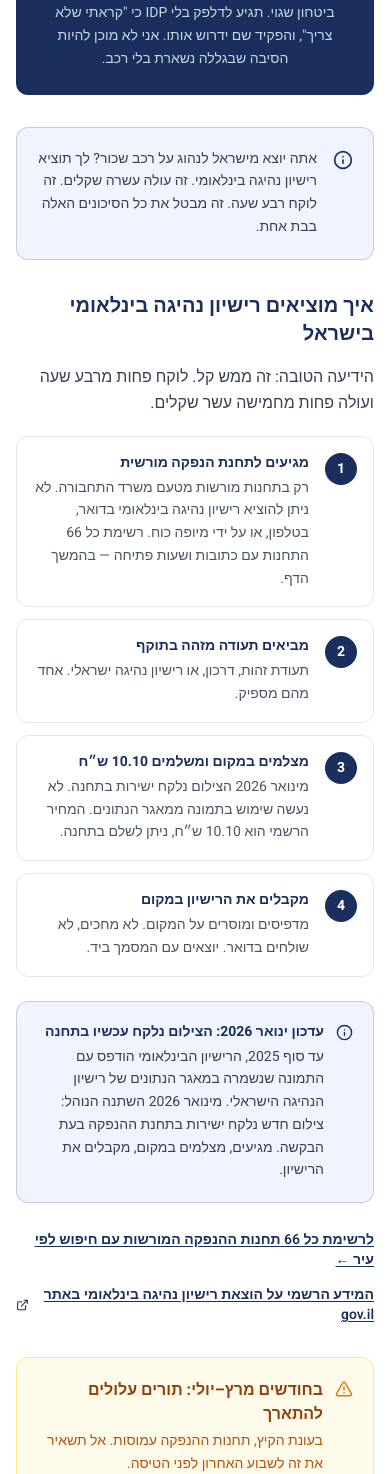
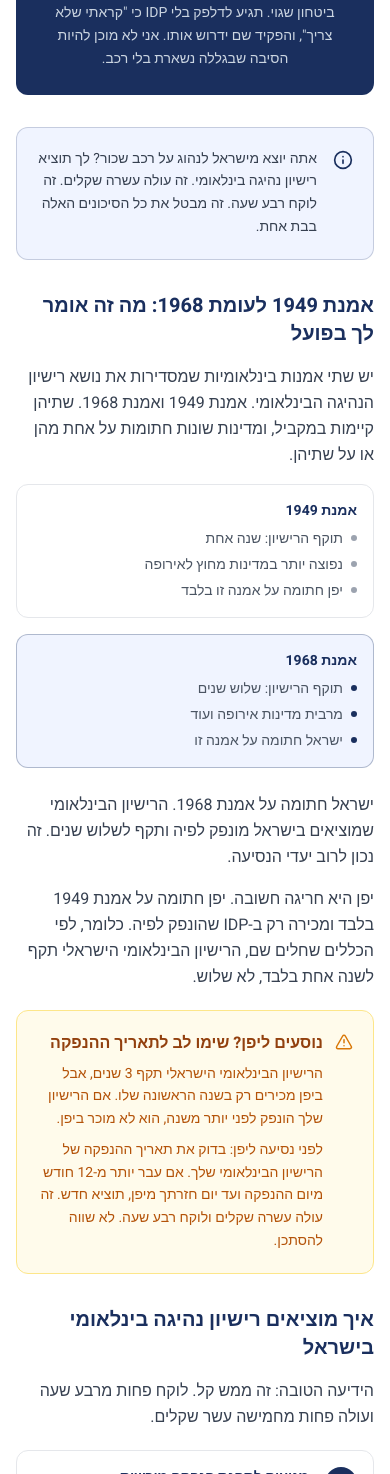
Before and after one commit to Shmulix/derekh-agav, a Next.js app: page /posts/international-driving-permit in a window 390 px wide. Shown: the part 4147-5621 px from the top of the page. Built offline with nearby package versions, Linux system fonts and the light colour scheme.

Commit message:
IDP post: add conventions 1949 vs 1968 section with Japan warning

```diff
--- a/app/posts/international-driving-permit/page.tsx
+++ b/app/posts/international-driving-permit/page.tsx
@@ -14,6 +14,7 @@ const mobileTocItems = [
   { id: "why-not-asked", label: "למה חברות השכרה לא תמיד מבקשות את רישיון הנהיגה הבינלאומי?" },
   { id: "when-required", label: "כשהוא כן נדרש" },
   { id: "which-countries", label: "באיזו מדינה צריך רישיון בינלאומי?" },
+  { id: "conventions", label: "אמנת 1949 לעומת 1968: מה זה אומר לך בפועל" },
   { id: "how-to-get", label: "איך מוציאים רישיון נהיגה בינלאומי" },
   { id: "stations", label: "כל תחנות ההנפקה בישראל" },
   { id: "looks-like", label: "איך הוא נראה" },
@@ -130,6 +131,7 @@ export default function InternationalDrivingLicensePost() {
                       { href: "#why-not-asked", label: "למה חברות השכרה לא תמיד מבקשות את רישיון הנהיגה הבינלאומי?" },
                       { href: "#when-required", label: "כשהוא כן נדרש" },
                       { href: "#which-countries", label: "באיזו מדינה צריך?" },
+                      { href: "#conventions", label: "אמנת 1949 לעומת 1968" },
                       { href: "#how-to-get", label: "איך מוציאים רישיון נהיגה בינלאומי" },
                       { href: "#stations", label: "כל תחנות ההנפקה בישראל" },
                       { href: "#looks-like", label: "איך הוא נראה" },
@@ -338,6 +340,55 @@ export default function InternationalDrivingLicensePost() {
                 <p className="text-sm text-gray-700 leading-relaxed">
                   אתה יוצא מישראל לנהוג על רכב שכור? לך תוציא רישיון נהיגה בינלאומי. זה עולה עשרה שקלים. זה לוקח רבע שעה. זה מבטל את כל הסיכונים האלה בבת אחת.
                 </p>
+              </div>
+
+              {/* Section 4c */}
+              <h2 id="conventions" className="text-xl md:text-2xl font-bold text-navy mb-4 scroll-mt-24">
+                אמנת 1949 לעומת 1968: מה זה אומר לך בפועל
+              </h2>
+              <p className="text-base text-gray-700 leading-relaxed mb-4">
+                יש שתי אמנות בינלאומיות שמסדירות את נושא רישיון הנהיגה הבינלאומי. אמנת 1949 ואמנת 1968. שתיהן קיימות במקביל, ומדינות שונות חתומות על אחת מהן או על שתיהן.
+              </p>
+
+              <div className="grid grid-cols-1 sm:grid-cols-2 gap-4 mb-6">
+                <div className="border border-gray-200 rounded-xl p-4 bg-white">
+                  <p className="font-bold text-navy mb-2 text-sm">אמנת 1949</p>
+                  <ul className="space-y-1.5 text-sm text-gray-600">
+                    <li className="flex items-start gap-2"><span className="w-1.5 h-1.5 rounded-full bg-gray-400 flex-shrink-0 mt-1.5" />תוקף הרישיון: שנה אחת</li>
+                    <li className="flex items-start gap-2"><span className="w-1.5 h-1.5 rounded-full bg-gray-400 flex-shrink-0 mt-1.5" />נפוצה יותר במדינות מחוץ לאירופה</li>
+                    <li className="flex items-start gap-2"><span className="w-1.5 h-1.5 rounded-full bg-gray-400 flex-shrink-0 mt-1.5" />יפן חתומה על אמנה זו בלבד</li>
+                  </ul>
+                </div>
+                <div className="border border-navy/30 rounded-xl p-4 bg-[#f0f4ff]">
+                  <p className="font-bold text-navy mb-2 text-sm">אמנת 1968</p>
+                  <ul className="space-y-1.5 text-sm text-gray-600">
+                    <li className="flex items-start gap-2"><span className="w-1.5 h-1.5 rounded-full bg-navy flex-shrink-0 mt-1.5" />תוקף הרישיון: שלוש שנים</li>
+                    <li className="flex items-start gap-2"><span className="w-1.5 h-1.5 rounded-full bg-navy flex-shrink-0 mt-1.5" />מרבית מדינות אירופה ועוד</li>
+                    <li className="flex items-start gap-2"><span className="w-1.5 h-1.5 rounded-full bg-navy flex-shrink-0 mt-1.5" />ישראל חתומה על אמנה זו</li>
+                  </ul>
+                </div>
+              </div>
+
+              <p className="text-base text-gray-700 leading-relaxed mb-4">
+                ישראל חתומה על אמנת 1968. הרישיון הבינלאומי שמוציאים בישראל מונפק לפיה ותקף לשלוש שנים. זה נכון לרוב יעדי הנסיעה.
+              </p>
+              <p className="text-base text-gray-700 leading-relaxed mb-5">
+                יפן היא חריגה חשובה. יפן חתומה על אמנת 1949 בלבד ומכירה רק ב-IDP שהונפק לפיה. כלומר, לפי הכללים שחלים שם, הרישיון הבינלאומי הישראלי תקף לשנה אחת בלבד, לא שלוש.
+              </p>
+
+              <div className="border border-amber-200 bg-amber-50 rounded-xl p-5 mb-8">
+                <div className="flex items-start gap-3">
+                  <AlertTriangle size={18} className="text-amber-600 flex-shrink-0 mt-0.5" />
+                  <div>
+                    <p className="font-bold text-amber-800 mb-2">נוסעים ליפן? שימו לב לתאריך ההנפקה</p>
+                    <p className="text-sm text-amber-700 leading-relaxed mb-2">
+                      הרישיון הבינלאומי הישראלי תקף 3 שנים, אבל ביפן מכירים רק בשנה הראשונה שלו. אם הרישיון שלך הונפק לפני יותר משנה, הוא לא מוכר ביפן.
+                    </p>
+                    <p className="text-sm text-amber-700 leading-relaxed">
+                      לפני נסיעה ליפן: בדוק את תאריך ההנפקה של הרישיון הבינלאומי שלך. אם עבר יותר מ-12 חודש מיום ההנפקה ועד יום חזרתך מיפן, תוציא חדש. זה עולה עשרה שקלים ולוקח רבע שעה. לא שווה להסתכן.
+                    </p>
+                  </div>
+                </div>
               </div>
 
               {/* Section 5 */}
```
